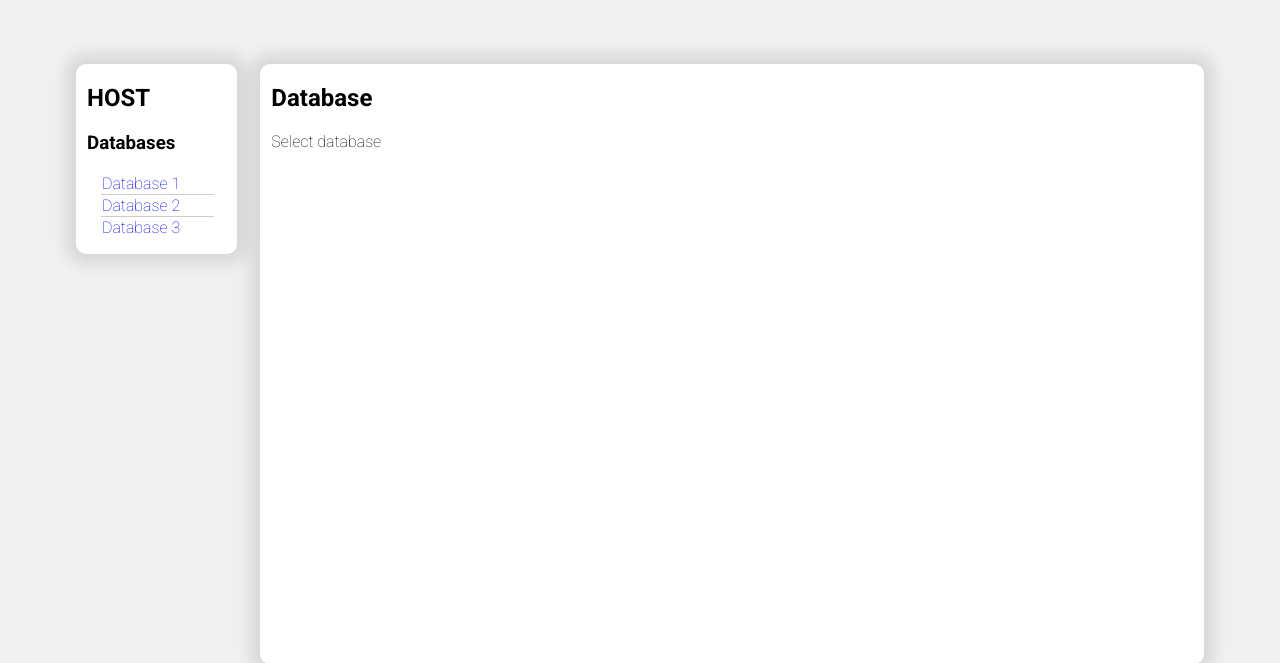
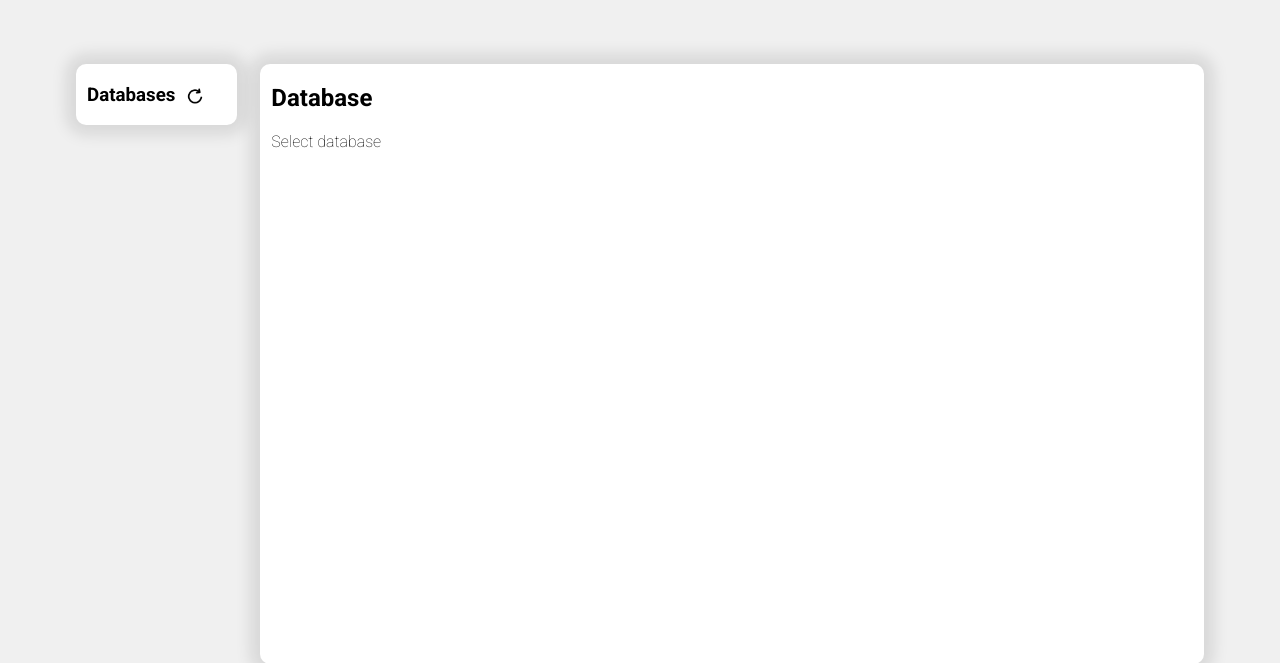
Before and after one commit to SviatoslavBaranetskyi/Areus, a Django app: template src/app/templates/app/main.html in a window 1280 px wide. Shown: the top 663 px of the page. Run offline with Django 4.2, Linux system fonts and the light colour scheme; the template is opened without the code that fills it, so the values that code supplies are empty.

Commit message:
implemented refresh button

```diff
--- a/src/app/templates/app/main.html
+++ b/src/app/templates/app/main.html
@@ -6,13 +6,9 @@
 {% block content%}
   <div class="main">
       <div class="tile" id="database-list">
-          <h2>HOST</h2>
-          <h3>Databases</h3>
-          <ul>
-            <li><a href="/">Database 1</a></li>
-            <li><a href="/">Database 2</a></li>
-            <li><a href="/">Database 3</a></li>
-          </ul>
+          <h2 id="host"></h2>
+          <h3>Databases<img id="refresh-databases" src="static/icons/refresh.png" alt="refresh"></h3>
+          <div id="databases"></div>
       </div>
 
       <div class="tile" id="data-table">
--- a/src/static/scripts/main.js
+++ b/src/static/scripts/main.js
@@ -1,14 +1,36 @@
 $(document).ready(function() {
-    console.log("loaded")
+  fetchDatabases();
+
+  $(".tile").on("click", "#refresh-databases", function(){
+    fetchDatabases();
+  });
+});
+
+function fetchDatabases() {
   $.ajax({
     url: 'get_databases',
     type: 'GET',
     dataType: 'json',
     success: function(data) {
-        console.log(JSON.stringify(data))
+      displayDatabases(data.databases, data.host);
     },
     error: function(xhr, status, error) {
       console.error('Error: ', status, error);
     }
   });
+}
+
+function displayDatabases(databases, host) {
+  var databaseList = $('#database-list');
+  var content = '<h2>' + host + '</h2>' + '<h3>Databases<img id="refresh-databases" src="static/icons/refresh.png" alt="refresh"></h3>'
+  var listHTML = '<ul>';
+
+  databases.forEach(function(database) {
+      listHTML += '<li><a href="/">' + database + '</a></li>';
   });
+
+  listHTML += '</ul>';
+  content += listHTML;
+  databaseList.html(content);
+  databaseList.hide().slideDown(500);
+}
```
Also changed, not shown: src/static/icons/refresh.png (added). Lines whose indentation alone changed are shown as unchanged.
